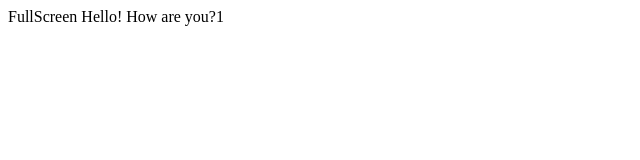
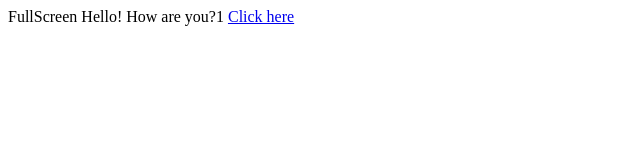
Before and after one commit to ms1000000/pwa-test, a plain HTML site: page index.html in a window 1280 px wide. Shown: the full height of the page, 0-640 px from the left. Drawn offline with Linux system fonts and the light colour scheme.

Commit message:
Update index.html

```diff
--- a/index.html
+++ b/index.html
@@ -9,5 +9,6 @@
 	</head>
 	<body>
 		Hello! How are you?1
+		<a href="https://ms1000000.github.io/pwa-test/">Click here</a>
 	</body>
 </html>
```
